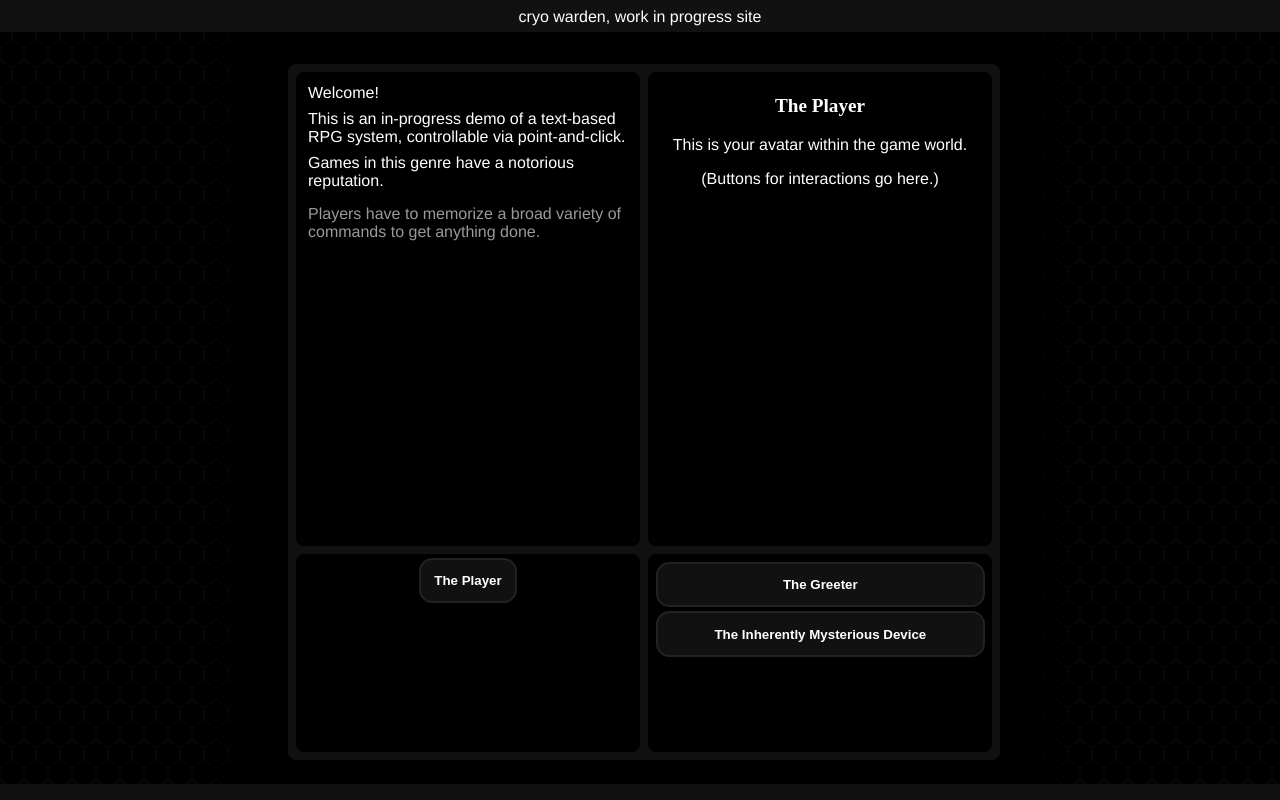
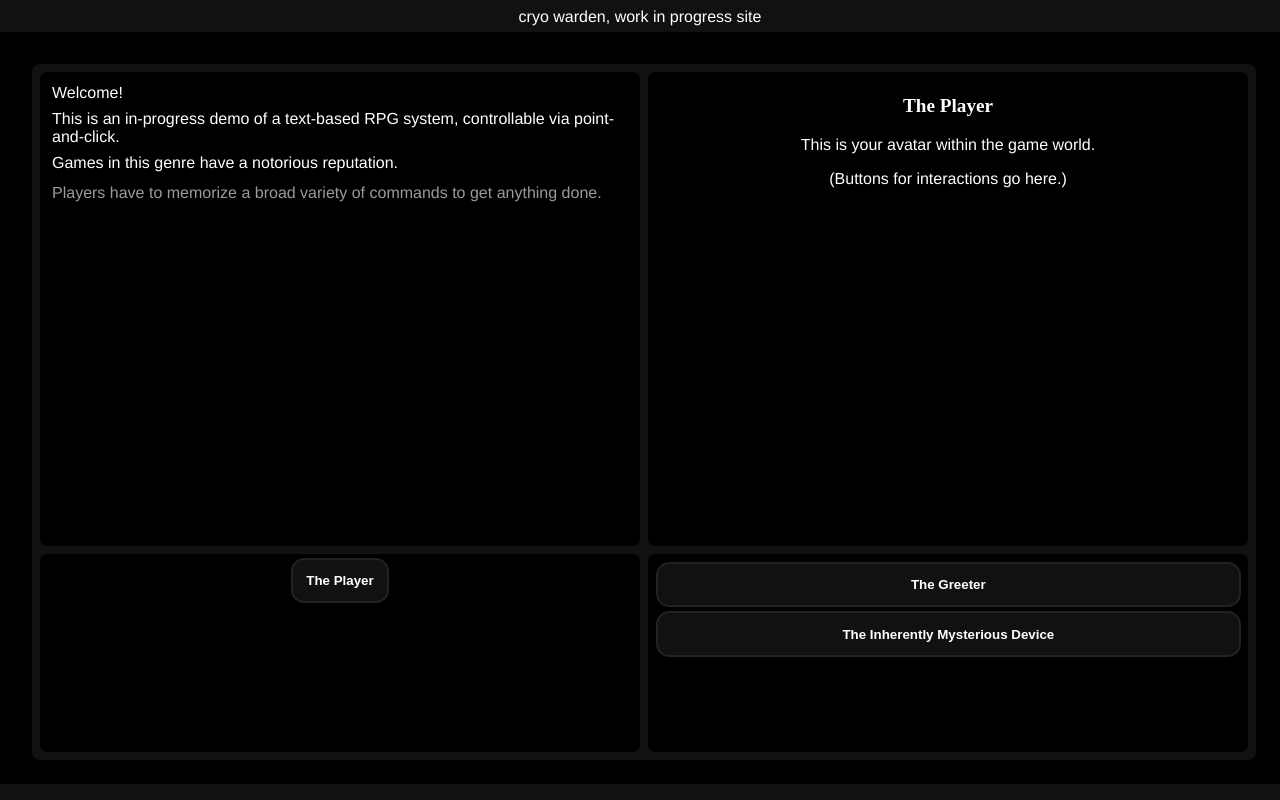
Before and after one commit to cryo-warden/cryo-warden.github.io, a React (Create React App) app: page / in a window 1280 px wide. Both pictures are taken after a click on the button "The Player". Built offline with nearby package versions, Linux system fonts and the light colour scheme.

Commit message:
tidy styles

```diff
--- a/src/App.css
+++ b/src/App.css
@@ -8,16 +8,15 @@
     "footer footer footer";
   grid-template-columns: 20% auto 20%;
   grid-template-rows: 2em auto 1em;
-}
 
-.App>.header {
+  & > .header {
     grid-area: header;
     background-color: #111;
     padding: 0.5em;
     text-align: center;
   }
 
-.App>.body {
+  & > .body {
     grid-area: body;
     background-color: black;
     box-shadow: black 0 0 20px 20px;
@@ -25,8 +24,15 @@
     text-align: center;
   }
 
-.App>.footer {
+  & > .footer {
     grid-area: footer;
     background-color: #111;
     text-align: center;
   }
+
+  @media (max-width: 80em) {
+    & {
+      grid-template-columns: 0 auto 0;
+    }
+  }
+}
--- a/src/components/Game/Focus/Focus.css
+++ b/src/components/Game/Focus/Focus.css
@@ -1,9 +1,11 @@
-.Focus > * {
+.Focus {
+  & > * {
     margin: 1em 0.25em;
   }
 
-.Focus .name {
+  & .name {
     font-family: "Times New Roman", Times, serif;
     font-weight: bold;
     font-size: larger;
   }
+}
--- a/src/components/Game/Game.css
+++ b/src/components/Game/Game.css
@@ -10,31 +10,31 @@
     "self others";
   grid-template-columns: 50% 50%;
   grid-template-rows: 70% 30%;
-}
 
-.Game .log {
+  & .log {
     grid-area: log;
   }
 
-.Game .focus {
+  & .focus {
     grid-area: focus;
   }
 
-.Game .self {
+  & .self {
     grid-area: self;
   }
 
-.Game .others {
+  & .others {
     grid-area: others;
   }
 
-.Game .log,
-.Game .focus,
-.Game .self,
-.Game .others {
+  & .log,
+  & .focus,
+  & .self,
+  & .others {
     margin: 4px;
     padding: 4px;
     border-radius: 8px;
     background-color: #000;
     overflow: hidden;
   }
+}
--- a/src/components/Game/Log/Log.css
+++ b/src/components/Game/Log/Log.css
@@ -1,10 +1,12 @@
-.Log .message {
+.Log {
+  & .message {
     margin: 0.5em;
     text-align: start;
     animation-duration: 1s;
     animation-name: fade-slide-in;
     animation-iteration-count: 1;
     animation-direction: alternate;
+  }
 }
 
 @keyframes fade-slide-in {
--- a/src/components/Game/Others/Others.css
+++ b/src/components/Game/Others/Others.css
@@ -1,10 +1,12 @@
-.Others > * {
+.Others {
+  & > * {
     margin: 0.25em;
   }
 
-.Others .EntityView,
-.Others .EntityView button {
+  & .EntityView,
+  & .EntityView button {
     box-sizing: border-box;
     display: block;
     width: calc(100% - 0.25em);
   }
+}
--- a/src/components/UI/styles.css
+++ b/src/components/UI/styles.css
@@ -7,14 +7,14 @@
   font-weight: bold;
   border: solid 2px #222;
   user-select: none;
-}
 
-.Button:hover {
+  &:hover {
     border-color: #333;
   }
 
-.Button:active {
+  &:active {
     background-color: #000;
     border-color: #444;
     transform: translateY(2px);
   }
+}
--- a/src/index.css
+++ b/src/index.css
@@ -10,14 +10,14 @@ body {
 
 a {
   color: #88f;
-}
 
-a:hover {
-  color: #aaf;
-}
+  &:hover {
+    color: #aaf;
+  }
 
-a:visited {
-  color: #aaf;
+  &:visited {
+    color: #aaf;
+  }
 }
 
 html,
```
Lines whose indentation alone changed are shown as unchanged.
